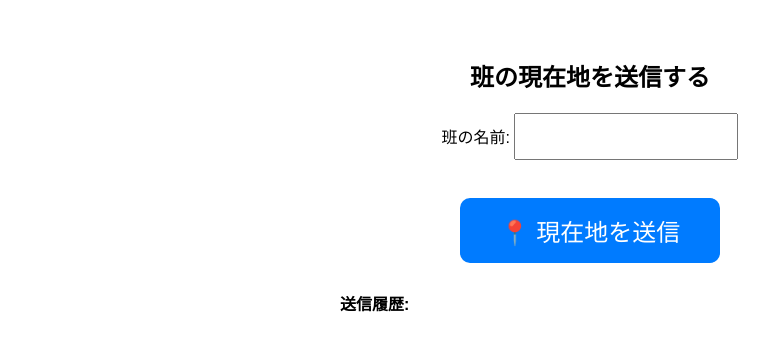
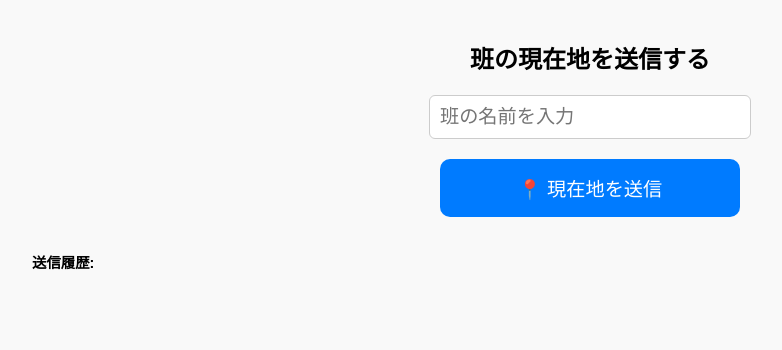
Before and after one commit to kyouikusupport/school-map, a plain HTML site: page send.html in a window 1280 px wide. Shown: the whole page, without its empty margins (50-832 px from the left). Drawn offline with Linux system fonts and the light colour scheme.

Commit message:
Update send.html

```diff
--- a/send.html
+++ b/send.html
@@ -2,52 +2,78 @@
 <html lang="ja">
 <head>
   <meta charset="UTF-8" />
+  <meta name="viewport" content="width=device-width, initial-scale=1.0">
   <title>現在地を送信</title>
   <style>
     body {
       font-family: sans-serif;
+      margin: 0;
+      padding: 20px;
       text-align: center;
-      padding: 30px;
+      background-color: #f9f9f9;
     }
+
+    h2 {
+      font-size: 1.5em;
+      margin-bottom: 20px;
+    }
+
     input {
-      font-size: 20px;
+      font-size: 1.2em;
       padding: 10px;
-      width: 200px;
+      width: 80%;
+      max-width: 300px;
+      margin-bottom: 10px;
+      border-radius: 6px;
+      border: 1px solid #ccc;
     }
+
     #sendLocation {
-      font-size: 24px;
+      font-size: 1.2em;
       padding: 15px 40px;
-      margin-top: 20px;
+      margin-top: 10px;
+      margin-bottom: 20px;
       background-color: #007bff;
       color: white;
       border: none;
       border-radius: 10px;
       cursor: pointer;
+      width: 80%;
+      max-width: 300px;
     }
+
     #sendLocation:hover {
       background-color: #0056b3;
     }
+
     #status {
-      margin-top: 20px;
-      font-size: 18px;
+      font-size: 1em;
       color: green;
+      margin-bottom: 10px;
     }
+
     #log {
-      margin-top: 30px;
       text-align: left;
-      max-width: 500px;
-      margin-left: auto;
-      margin-right: auto;
-      font-size: 16px;
+      max-width: 90%;
+      margin: 0 auto;
+      font-size: 0.9em;
       line-height: 1.5;
+    }
+
+    ul {
+      padding-left: 1.2em;
+    }
+
+    li {
+      margin-bottom: 5px;
     }
   </style>
 </head>
 <body>
   <h2>班の現在地を送信する</h2>
 
-  <label>班の名前: <input id="groupInput" /></label>
-  <br /><br />
+  <input id="groupInput" placeholder="班の名前を入力" />
+  <br />
   <button id="sendLocation">📍 現在地を送信</button>
   <p id="status"></p>
 
@@ -69,11 +95,12 @@
     const status = document.getElementById("status");
     const logList = document.getElementById("logList");
 
-    // 班名の保存
+    // 保存されている班名を表示
     if (localStorage.getItem("groupId")) {
       groupInput.value = localStorage.getItem("groupId");
     }
 
+    // 入力変更時に保存
     groupInput.addEventListener("input", () => {
       const groupId = groupInput.value.trim();
       if (groupId) {
@@ -81,12 +108,14 @@
       }
     });
 
+    // ログを画面に表示
     function logMessage(type) {
       const li = document.createElement("li");
       li.textContent = `【${type}】${new Date().toLocaleTimeString()} に送信しました`;
-      logList.prepend(li); // 新しいログを上に追加
+      logList.prepend(li);
     }
 
+    // 現在地を送信
     function sendCurrentLocation(type = "自動") {
       const groupId = groupInput.value.trim();
       if (!groupId) {
@@ -116,7 +145,7 @@
     // 手動送信
     sendLocationButton.addEventListener("click", () => sendCurrentLocation("手動"));
 
-    // 自動送信（1分ごと）
+    // 自動送信（1分おき）
     setInterval(() => {
       if (document.visibilityState === "visible") {
         sendCurrentLocation("自動");
```
